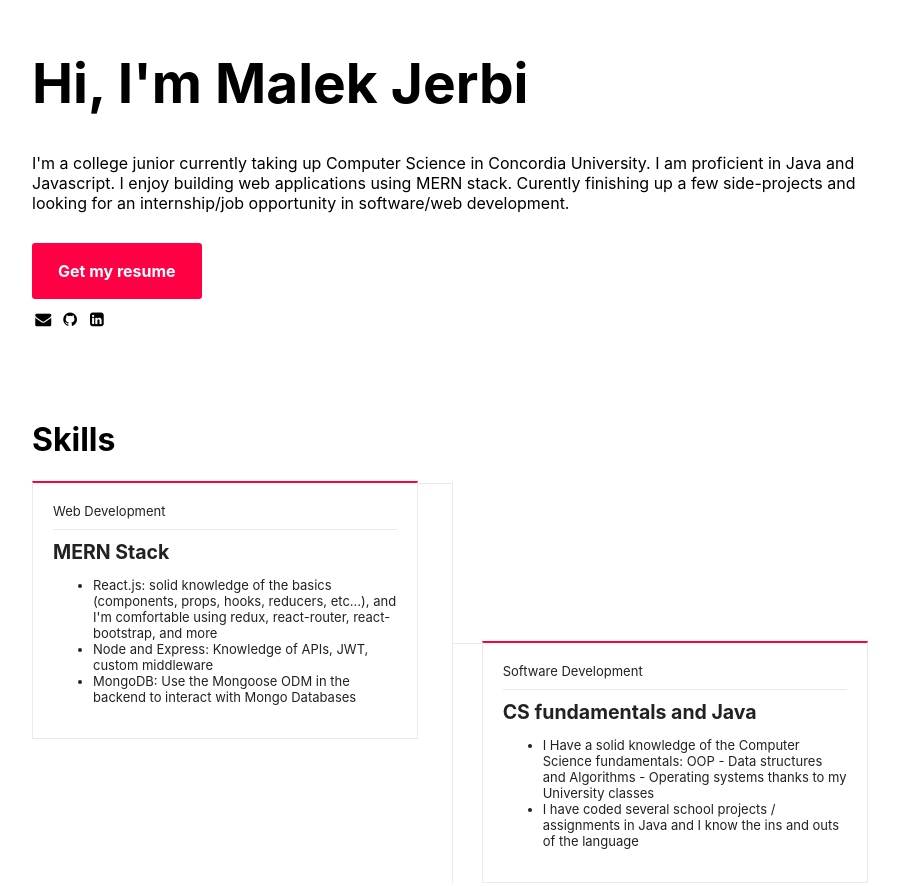
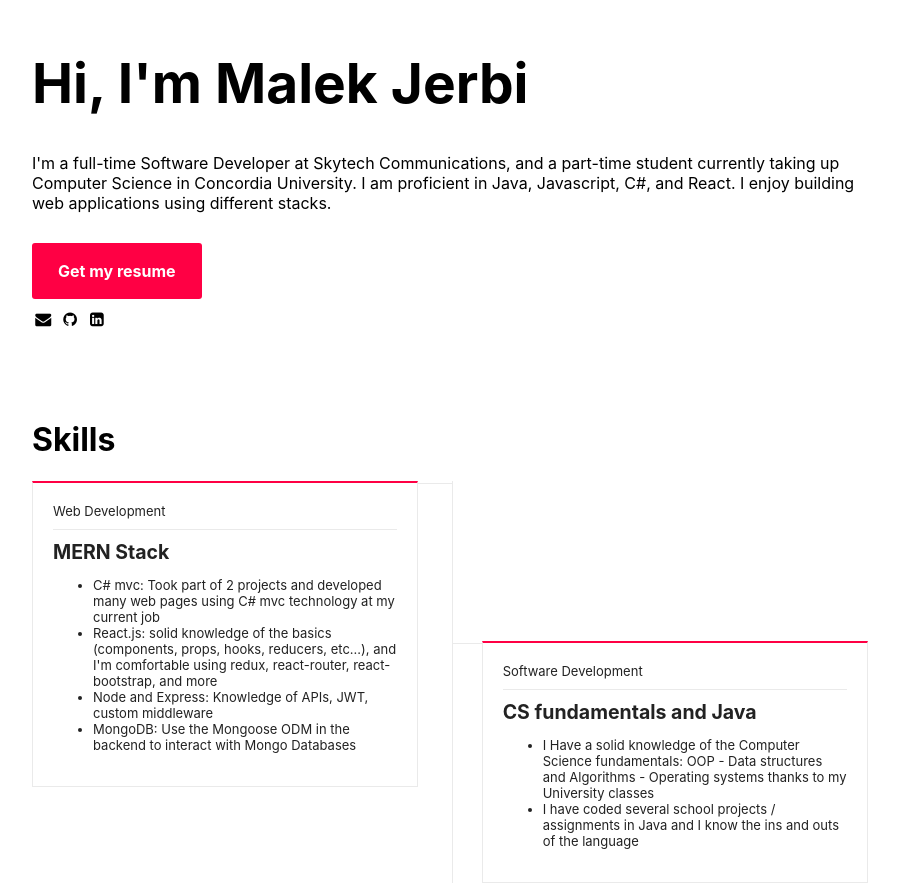
Before and after one commit to malek-jerbi/myportfolio, a plain HTML site: page index.html in a window 1280 px wide. Shown: the part 102-988 px from the top of the page, without its empty margins (188-1087 px from the left). Drawn offline with Linux system fonts and the light colour scheme; a script that the page names is missing.

Commit message:
updated portfolio

```diff
--- a/index.html
+++ b/index.html
@@ -18,7 +18,7 @@
             <div class="lead">
                 <h1 class="lead__heading">Hi, I'm Malek Jerbi</h1>
                 <div class="lead__sub">
-                    I'm a college junior currently taking up Computer Science in Concordia University. I am proficient in Java and Javascript. I enjoy building web applications using MERN stack. Curently finishing up a few side-projects and looking for an internship/job opportunity in software/web development.
+                    I'm a full-time Software Developer at Skytech Communications, and a part-time student currently taking up Computer Science in Concordia University. I am proficient in Java, Javascript, C#, and React. I enjoy building web applications using different stacks.
                 </div>
 
                 <div class="call-to-action">
@@ -52,6 +52,7 @@
                         <div class="skill-tags">
                         </div>
                         <ul>
+                          <li>C# mvc: Took part of 2 projects and developed many web pages using C# mvc technology at my current job</li>
                           <li>React.js: solid knowledge of the basics (components, props, hooks, reducers, etc...), and I'm comfortable using redux, react-router, react-bootstrap, and more </li>
                           <li>Node and Express: Knowledge of APIs, JWT, custom middleware</li>
                           <li>MongoDB: Use the Mongoose ODM in the backend to interact with Mongo Databases</li>
@@ -177,7 +178,7 @@
 
             <div class='contact'>
                 <h2>Contact</h2>
-                <p class='contact__msg'>I'm currently available for freelance projects, an internship, a part-time or full-time job. If you're interested, please get in touch through <a href='mailto:malek.jerbi@mail.com'>malek.jerbi@gmail.com</a> / <a href>(438) 928 1414</a>.
+                <p class='contact__msg'><a href='mailto:malek.jerbi@mail.com'>malek.jerbi@gmail.com</a> / <a href>(438) 928 1414</a> / <a href="https://www.linkedin.com/in/malekjerbi/" target="_blank">https://www.linkedin.com/in/malekjerbi/</a>.
             </div>
         </div>
     </main>
```
